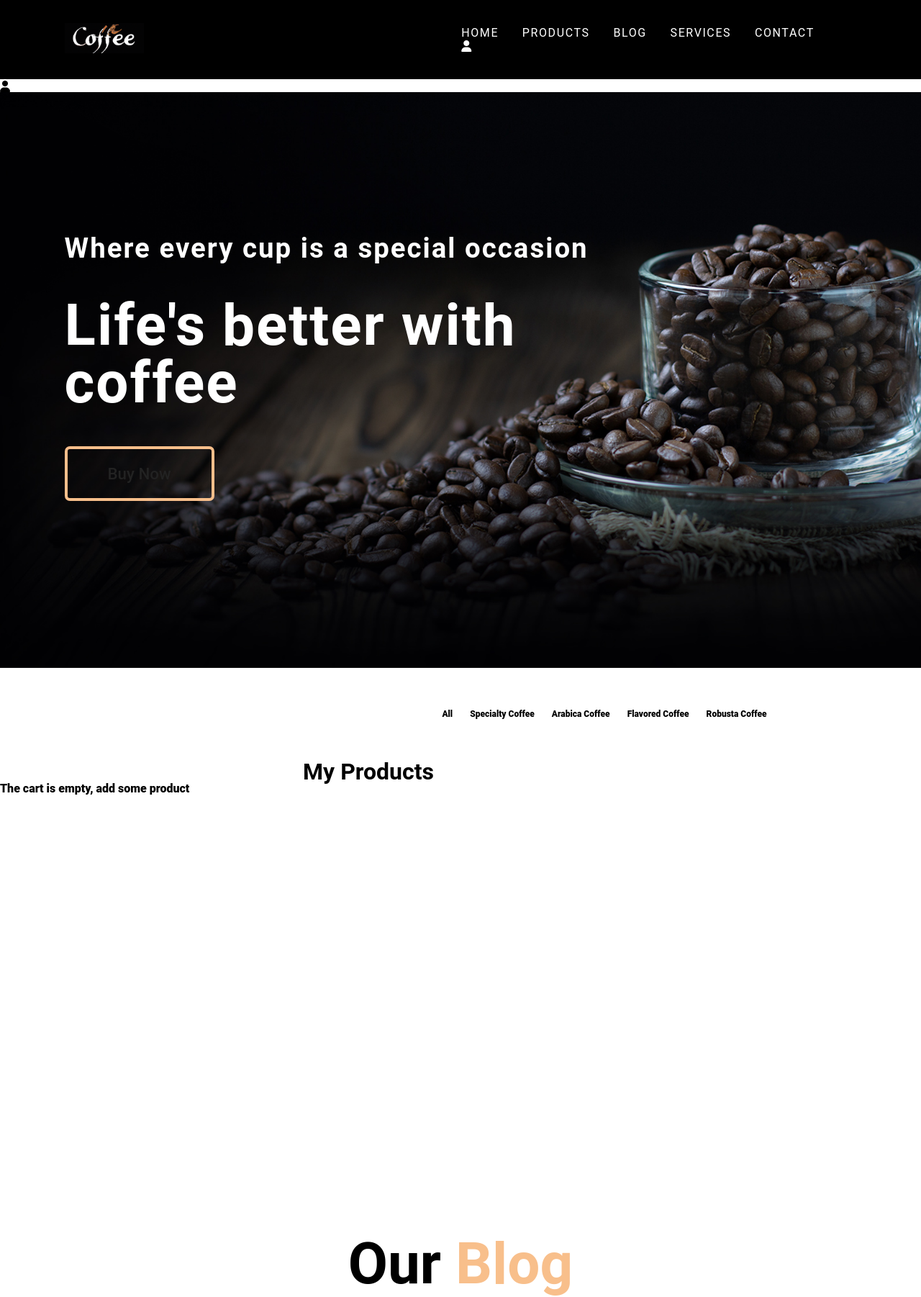
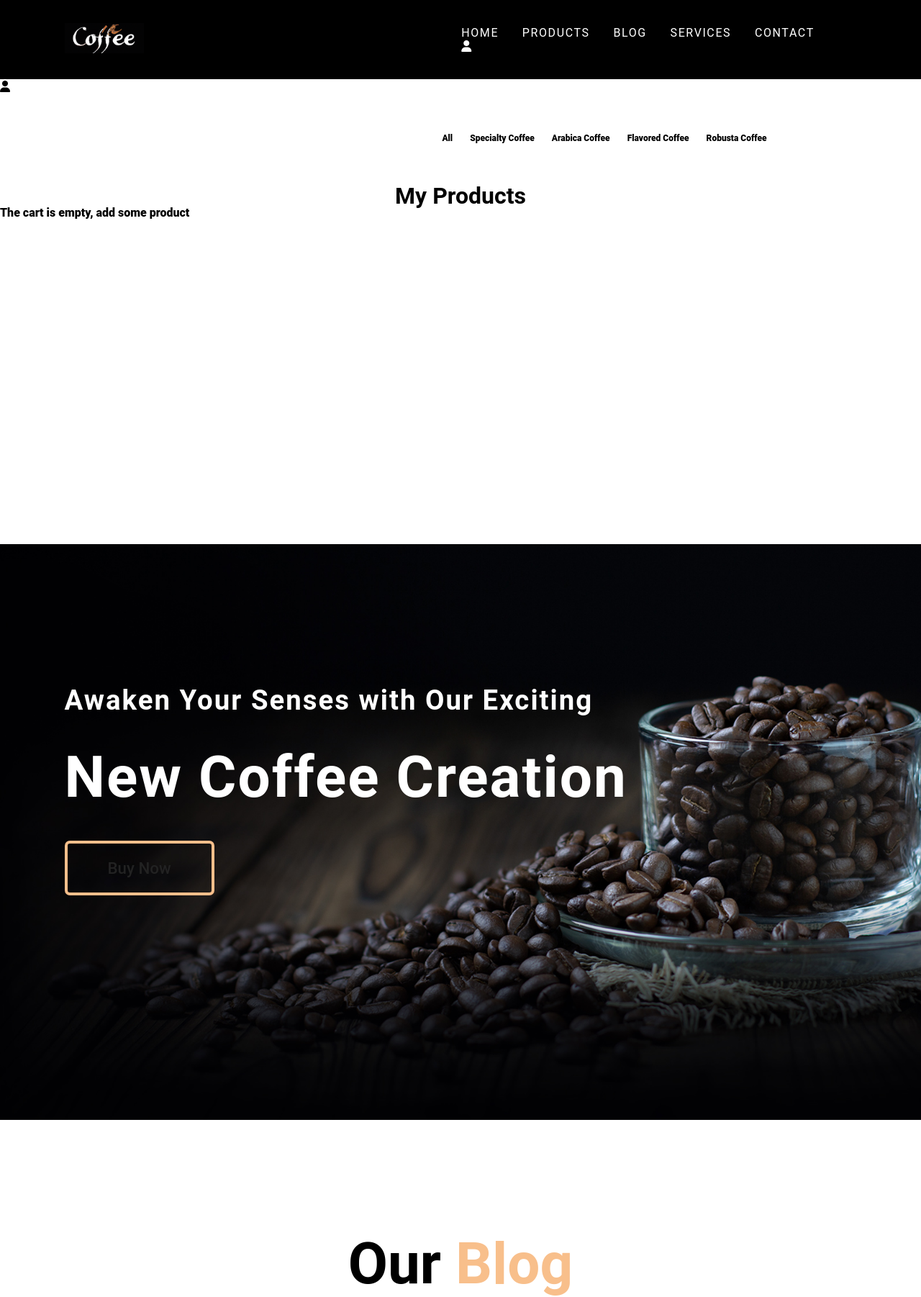
Before and after one commit to krystyna-lyn/coffeeshop, a PHP site: page /proyecto-php-poo/carrito/index in a window 1280 px wide. Shown: the top 1802 px of the page at 72% size. Run offline with PHP 8.4, Linux system fonts and the light colour scheme; data comes from the database, SQL or seed files in the repository.

Commit message:
update bg

```diff
--- a/assets/css/styles.css
+++ b/assets/css/styles.css
@@ -226,7 +226,7 @@ nav .links a:hover::after {
     display: block;
 }
 
- #lateral .login-box {
+#lateral .login-box {
     background: #111111;
 }
 
@@ -356,10 +356,9 @@ button {
     margin-top: 10px;
 }
 
-
 /*CENTRAL*/
 #central {
-    width: 80%;
+    width: 100%;
     min-height: 500px;
     float: right;
 }
@@ -367,7 +366,6 @@ button {
 #central h1 {
     text-align: center;
 }
-
 
 /*PRODUCTOS*/
 
--- a/views/layout/footer.php
+++ b/views/layout/footer.php
@@ -1,4 +1,10 @@
 </div>
+</div>
+
+<div class="bg">
+			<h3>Awaken Your Senses with Our Exciting</h3>
+			<h1>New Coffee Creation<br></h1>
+			<button class="btn">Buy Now</button>
 </div>
 
 <?php
--- a/views/layout/header.php
+++ b/views/layout/header.php
@@ -85,11 +85,7 @@
 			</nav>
 		</div>
 
-		<div class="bg">
-			<h3>Where every cup is a special occasion</h3>
-			<h1>Life's better with <br>coffee</h1>
-			<button class="btn">Buy Now</button>
-		</div>
+
 
 		<!-- MENU -->
 		<?php $categorias = Utils::showCategorias(); ?>
```
